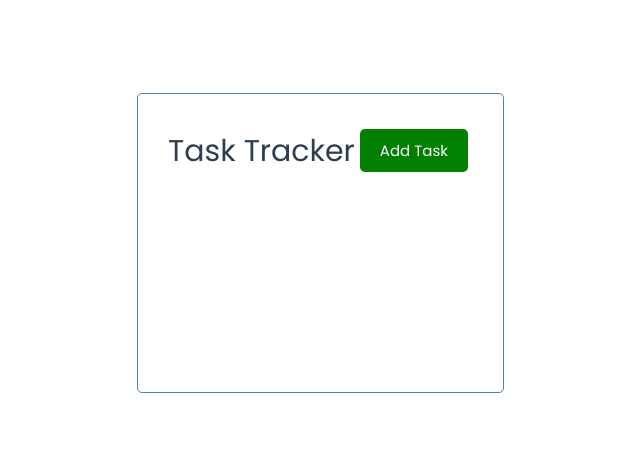
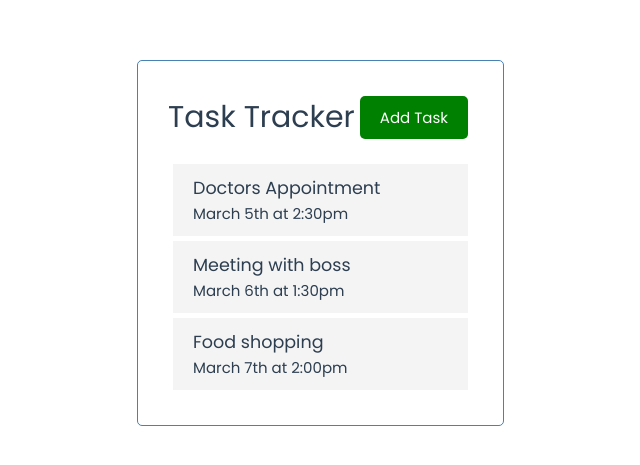
Before and after one commit to Swapnil-2502/Task-App-Vue.js, a Vue app: page / in a window 1280 px wide. Shown: the part 157-622 px from the top of the page, without its empty margins (136-776 px from the left). Built offline with nearby package versions, Linux system fonts and the light colour scheme.

Commit message:
Second commit

```diff
--- a/index.html
+++ b/index.html
@@ -3,6 +3,8 @@
   <head>
     <meta charset="UTF-8">
     <link rel="icon" href="/favicon.ico">
+    <!-- <link rel="stylesheet" href="https://cdnjs.cloudflare.com/ajax/libs/font-awesome/6.4.2/css/all.min.css"> -->
+    <link rel="stylesheet" href="https://cdnjs.cloudflare.com/ajax/libs/font-awesome/5.15.3/css/all.min.css">
     <meta name="viewport" content="width=device-width, initial-scale=1.0">
     <title>Vite App</title>
   </head>
--- a/src/App.vue
+++ b/src/App.vue
@@ -2,19 +2,48 @@
 <template>
   <div class="container">
     <Header title="Task Tracker "/>
+    <Tasks :tasks="tasks" />
   </div>
 </template>
 
 
-
 <script>
   import Header from './components/Header.vue';
+  import Tasks from './components/Tasks.vue';
 
   export default{
     name:'App',
     components:{
       Header,
+      Tasks,
     },
+    data(){
+      return {
+        tasks: []
+      }
+    },
+    created(){
+      this.tasks = [
+          {
+          "id": "1",
+          "text": "Doctors Appointment",
+          "day": "March 5th at 2:30pm",
+          "reminder": true
+          },
+          {
+            "id": "2",
+            "text": "Meeting with boss",
+            "day": "March 6th at 1:30pm",
+            "reminder": true
+          },
+          {
+            "id": "3",
+            "text": "Food shopping",
+            "day": "March 7th at 2:00pm",
+            "reminder": false
+          },
+      ]
+    }
   }
 </script>
 
--- a/src/components/Button.vue
+++ b/src/components/Button.vue
@@ -1,5 +1,5 @@
 <template>
-    <button :style="{background:color}" class='btn'> {{ text }} </button>
+    <button @click="onClick()" :style="{background:color}" class='btn'> {{ text }} </button>
 </template>
 
 <script>
@@ -8,6 +8,12 @@
         props:{
             text:String,
             color:String,
+        },
+        methods:{
+            onClick(){
+                console.log("click")
+            }
         }
+
     }
 </script>
--- /dev/null
+++ b/src/components/Task.vue
@@ -0,0 +1,38 @@
+<template>
+    <div class="task">
+        <h3> {{ task.text }} <i class="fas fa-times"></i> </h3>
+        <p>{{ task.day }} </p>
+    </div>
+</template>
+
+<script>
+    export default{
+        name: 'Task',
+        props:{
+            task: Object,
+        },
+    }
+</script>
+
+<style scope>
+.fas {
+  color: red;
+}
+
+.task {
+  background: #f4f4f4;
+  margin: 5px;
+  padding: 10px 20px;
+  cursor: pointer;
+}
+
+.task.reminder {
+  border-left: 5px solid green;
+}
+
+.task h3 {
+  display: flex;
+  align-items: center;
+  justify-content: space-between;
+}
+</style>
--- /dev/null
+++ b/src/components/Tasks.vue
@@ -0,0 +1,19 @@
+<template>
+    <div :key="task.id" v-for="task in tasks">
+       <Task :task="task" />
+    </div>
+</template>
+
+<script>
+import Task from './Task.vue';
+
+    export default{
+        name: 'Tasks',
+        props:{
+            tasks: Array
+        },
+        components:{
+           Task,
+        },
+    }
+</script>
```
Also changed, not shown: src/components/Example.vue (added, +12 -0 lines).
